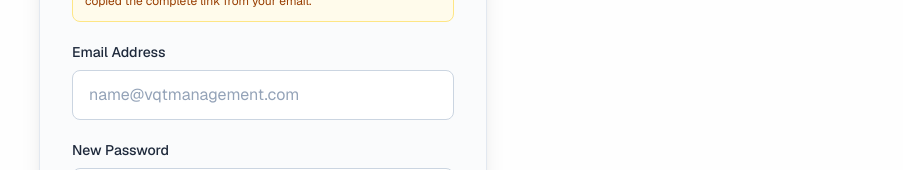
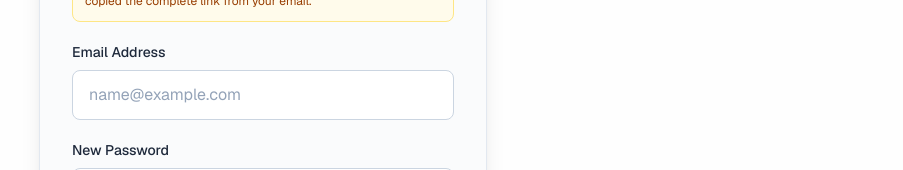
Before and after one commit to builtng/vanquish-fe, a Next.js app: page /reset-password in a window 1280 px wide. Shown: the part 369-539 px from the top of the page, without its empty margins (377-1280 px from the left). Built offline with nearby package versions, Linux system fonts and the light colour scheme; no server answers.

Commit message:
FIX Q16: use neutral email placeholder name@example.com on password reset page

```diff
--- a/app/reset-password/page.jsx
+++ b/app/reset-password/page.jsx
@@ -167,7 +167,7 @@ function ResetPasswordForm() {
                   value={email}
                   onChange={(e) => setEmail(e.target.value)}
                   className="block w-full px-4 py-3 border border-input bg-background/50 text-foreground rounded-lg focus:ring-2 focus:ring-[var(--button-primary-bg)] focus:border-transparent placeholder:text-muted-foreground"
-                  placeholder="name@vqtmanagement.com"
+                  placeholder="name@example.com"
                 />
               </div>
 
```
Also changed, not shown: 1 other file (tests, documents, lock files or other folders).
